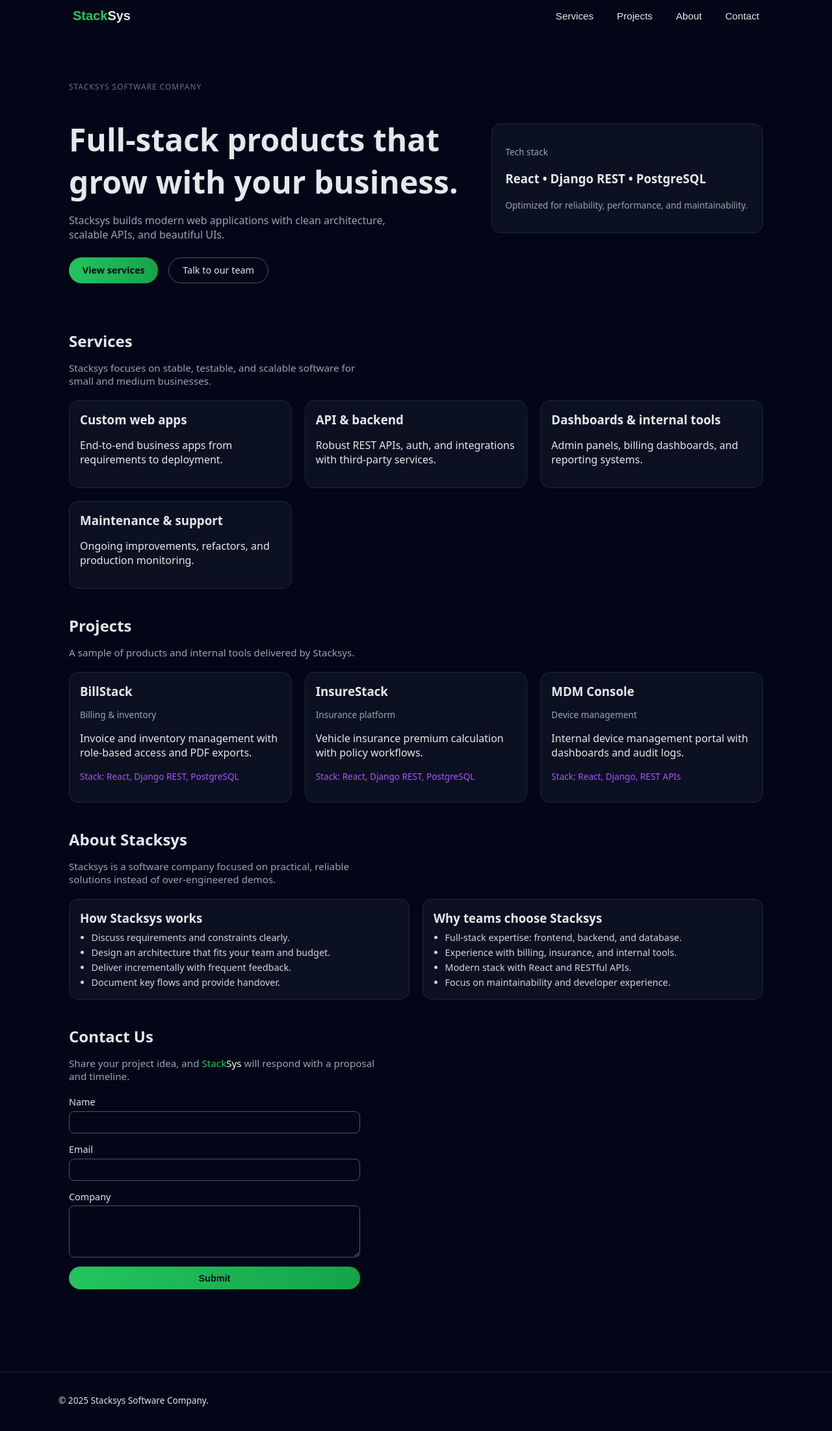
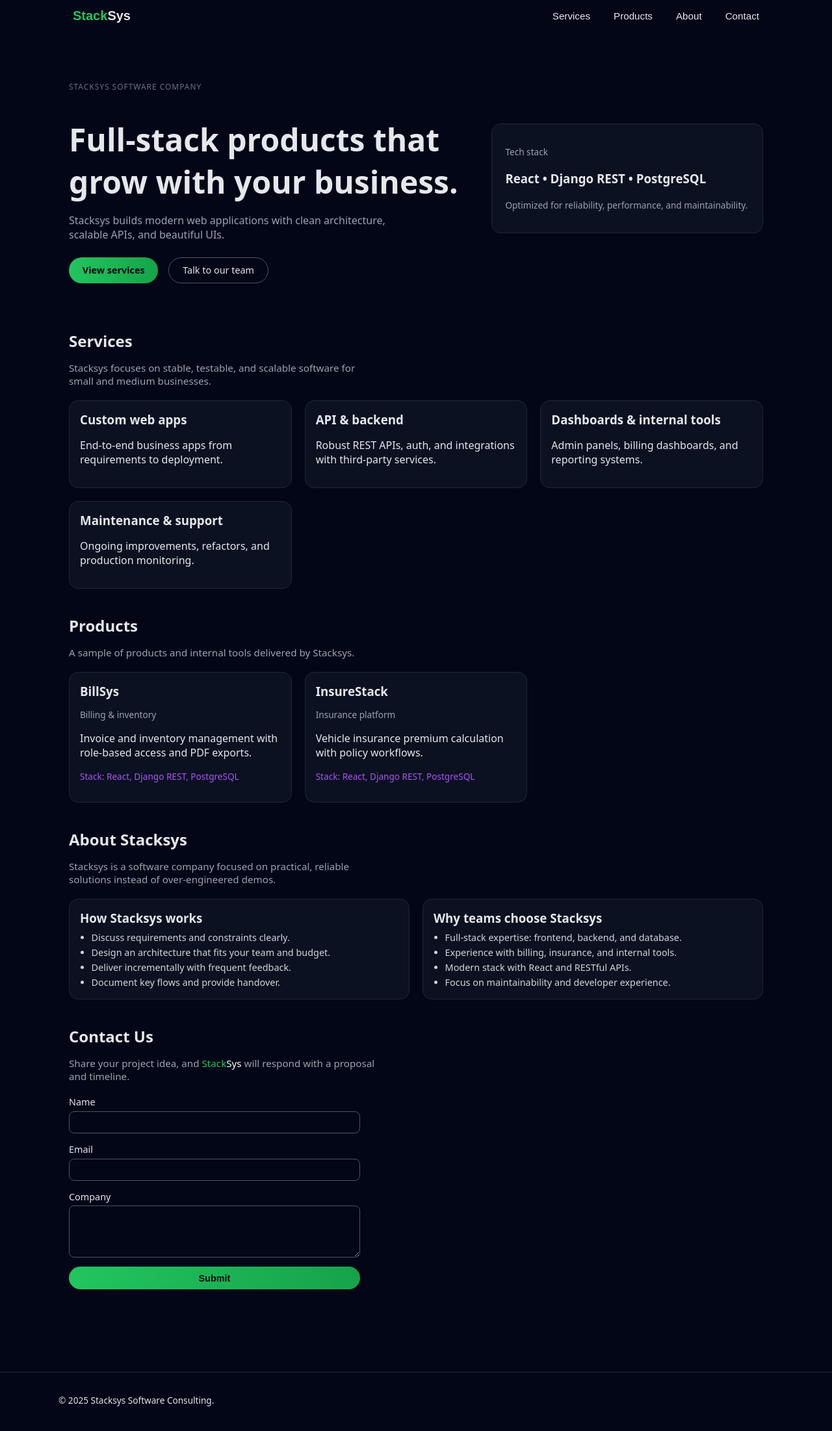
Before and after one commit to DEVARUN98/STACKSYS-FRONTEND, a React (Create React App) app: page / in a window 1280 px wide. Shown: the top 2202 px of the page at 65% size. Built offline with nearby package versions, Linux system fonts and the light colour scheme.

Commit message:
updated navbar

```diff
--- a/src/components/Footer.jsx
+++ b/src/components/Footer.jsx
@@ -4,7 +4,7 @@ const Footer = () => {
   return (
     <footer className="footer">
       <div className="footer-inner">
-        <p>© {new Date().getFullYear()} Stacksys Software Company.</p>
+        <p>© {new Date().getFullYear()} Stacksys Software Consulting.</p>
         {/* <p className="muted">Built with React.</p> */}
       </div>
     </footer>
--- a/src/components/Navbar.jsx
+++ b/src/components/Navbar.jsx
@@ -35,7 +35,7 @@ const Navbar = () => {
 
         <nav className={`nav-links ${open ? "nav-links-open" : ""}`}>
           <button onClick={() => scrollToId("services")}>Services</button>
-          <button onClick={() => scrollToId("projects")}>Projects</button>
+          <button onClick={() => scrollToId("projects")}>Products</button>
           <button onClick={() => scrollToId("about")}>About</button>
           <button onClick={() => scrollToId("contact")}>Contact</button>
         </nav>
--- a/src/components/Projects.jsx
+++ b/src/components/Projects.jsx
@@ -2,7 +2,7 @@ import React from "react";
 
 const projects = [
   {
-    name: "BillStack",
+    name: "BillSys",
     type: "Billing & inventory",
     desc: "Invoice and inventory management with role‑based access and PDF exports.",
     stack: "React, Django REST, PostgreSQL",
@@ -13,18 +13,13 @@ const projects = [
     desc: "Vehicle insurance premium calculation with policy workflows.",
     stack: "React, Django REST, PostgreSQL",
   },
-  {
-    name: "MDM Console",
-    type: "Device management",
-    desc: "Internal device management portal with dashboards and audit logs.",
-    stack: "React, Django, REST APIs",
-  },
+
 ];
 
 const Projects = () => {
   return (
     <section id="projects" className="section">
-      <h2>Projects</h2>
+      <h2>Products</h2>
       <p className="section-subtitle">
         A sample of products and internal tools delivered by Stacksys.
       </p>
```
